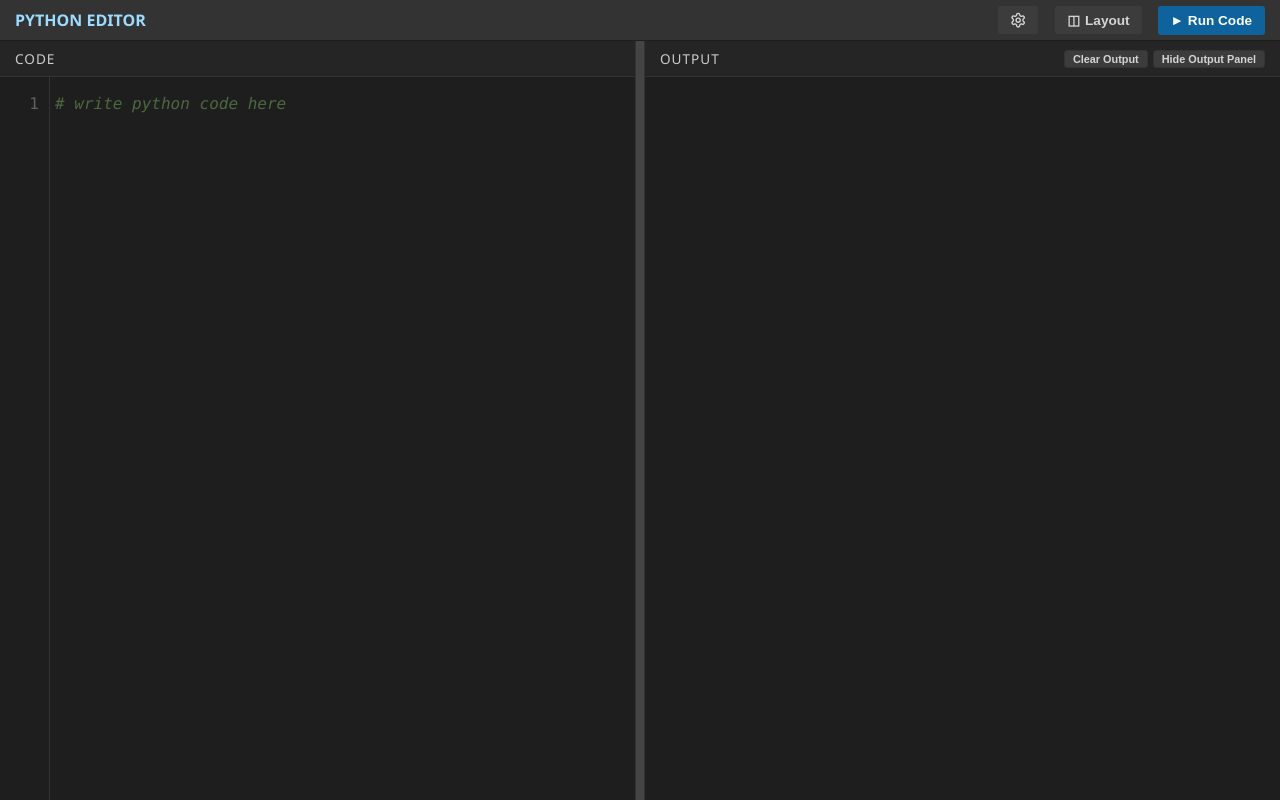
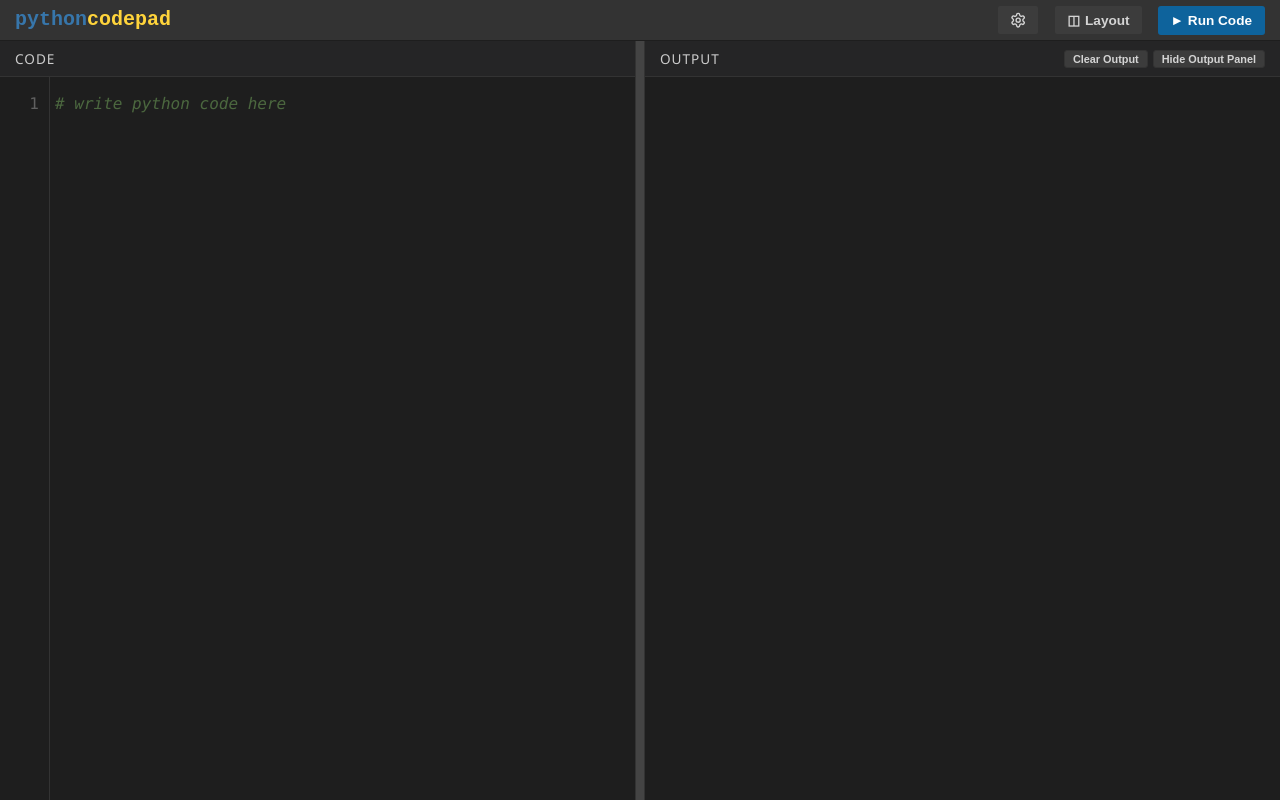
Before and after one commit to pughlu/pyco-pad, a website built with Vite: page index.html in a window 1280 px wide. Built offline with nearby package versions, Linux system fonts and the light colour scheme.

Commit message:
feat: update branding with pythoncodepad logo and default origin URL

```diff
--- a/index.html
+++ b/index.html
@@ -26,7 +26,9 @@
   <!-- Top Toolbar -->
   <div class="main-toolbar">
     <div class="toolbar-left">
-      <div class="main-title">PYTHON EDITOR</div>
+      <div class="main-title pyco-logo">
+        <span class="pyco-logo-py">python</span><span class="pyco-logo-pad">codepad</span>
+      </div>
     </div>
     <div class="toolbar-actions">
       <span id="sync-status" style="display: none;">Connecting...</span>
--- a/public/pycopad-mdl-quiz.js
+++ b/public/pycopad-mdl-quiz.js
@@ -1,6 +1,6 @@
 (function () {
   const currentScript = document.currentScript;
-  let defaultOrigin = 'https://python-web-ide.pwlewis.pages.dev';
+  let defaultOrigin = 'https://pyco-pad.pages.dev';
   if (currentScript && currentScript.src) {
     try {
       defaultOrigin = new URL(currentScript.src).origin;
--- a/src/style.css
+++ b/src/style.css
@@ -116,9 +116,21 @@ html {
 }
 
 .main-title {
-  font-weight: 600;
-  color: var(--text-title);
-  font-size: 1em;
+  display: flex;
+  flex-direction: row;
+  align-items: center;
+  font-family: "Fira Code", monospace, sans-serif;
+  font-weight: 700;
+  font-size: 1.25em;
+  letter-spacing: 0px;
+  line-height: 1;
+}
+
+.pyco-logo-py {
+  color: #3776AB;
+}
+.pyco-logo-pad {
+  color: #FFD43B;
 }
 
 .toolbar-left, .toolbar-actions {
```
